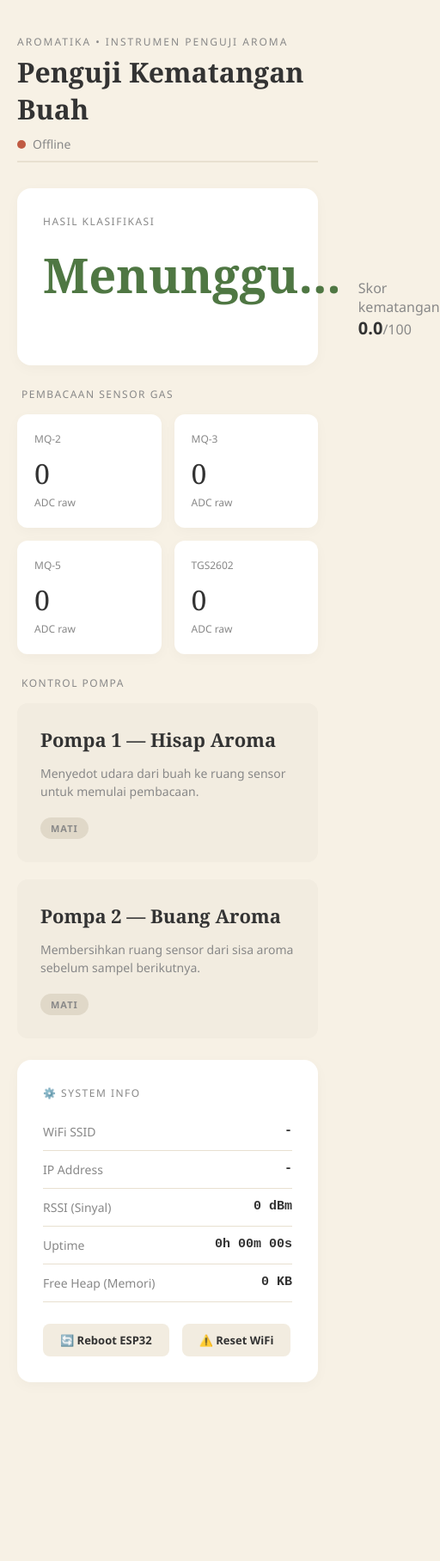
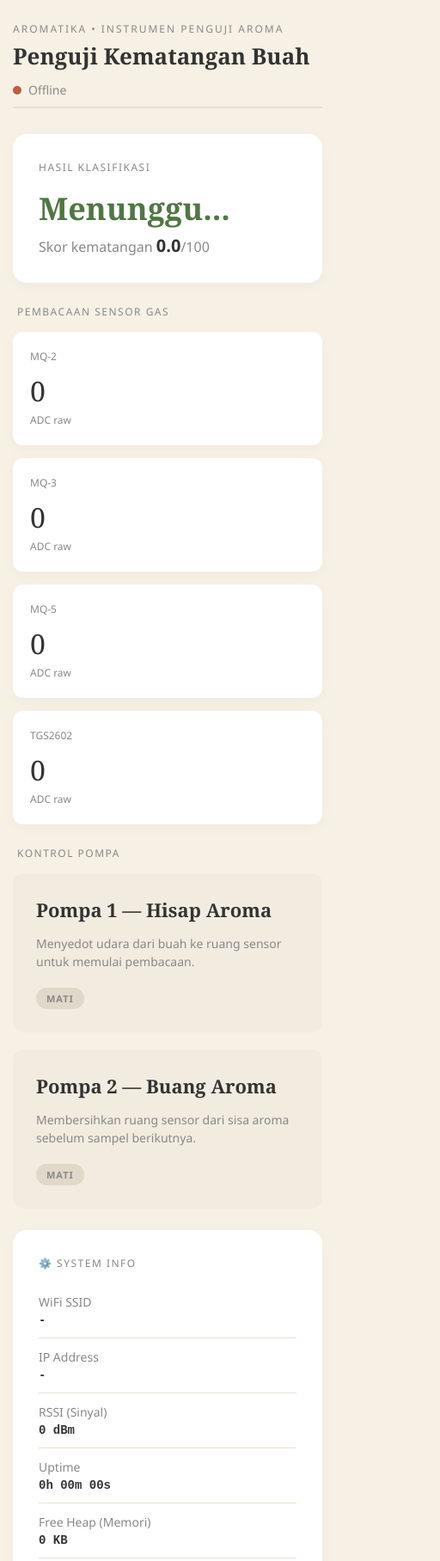
Before and after one commit to ifannurfirdaus27052004/Capstone, a website: page index.html in a window 390 px wide. Shown: the top 1816 px of the page at 86% size, 512 px wide, since content can reach past the window. Before the commit the page ends 1688 px from the top, so only its background shows below. Drawn offline with nearby package versions, Linux system fonts and the light colour scheme; no server answers.

Commit message:
v.13.0.0

```diff
--- a/index.html
+++ b/index.html
@@ -92,6 +92,7 @@
             color: var(--accent-green);
             display: inline-block;
             margin-right: 20px;
+            transition: color 0.4s ease;
         }
         .skor-teks {
             font-size: 16px;
@@ -234,12 +235,32 @@
         }
         .btn-sys:hover { background-color: #e8e0d0; }
 
-        /* Responsive */
+        .klasifikasi-wrapper {
+            display: flex;
+            align-items: baseline;
+            flex-wrap: wrap;
+        }
+
+        /* Responsive Tablet (Max 768px) */
         @media (max-width: 768px) {
+            body { padding: 25px 15px; }
             .sensor-grid { grid-template-columns: 1fr 1fr; }
             .kontrol-grid { grid-template-columns: 1fr; }
             .header { flex-direction: column; align-items: flex-start; }
-            .status-indicator { margin-top: 10px; }
+            .status-indicator { margin-top: 12px; }
+            .klasifikasi-hasil { font-size: 42px; margin-right: 15px; }
+            .sys-buttons { flex-wrap: wrap; }
+            .btn-sys { flex: 1 1 100%; text-align: center; }
+        }
+
+        /* Responsive Mobile Phone (Max 480px) */
+        @media (max-width: 480px) {
+            .sensor-grid { grid-template-columns: 1fr; }
+            .header h1 { font-size: 26px; }
+            .klasifikasi-wrapper { flex-direction: column; align-items: flex-start; }
+            .klasifikasi-hasil { font-size: 36px; margin-bottom: 5px; }
+            .sys-row { flex-direction: column; align-items: flex-start; gap: 4px; }
+            .sys-val { font-size: 14px; }
         }
     </style>
 </head>
@@ -259,7 +280,7 @@
 
     <div class="card">
         <div class="card-title">Hasil Klasifikasi</div>
-        <div style="display: flex; align-items: baseline;">
+        <div class="klasifikasi-wrapper">
             <h2 class="klasifikasi-hasil" id="ui-klasifikasi">Menunggu...</h2>
             <span class="skor-teks">Skor kematangan <span class="skor-nilai" id="ui-skor">0.0</span>/100</span>
         </div>
```
Also changed, not shown: server.js (+15 -4 lines), 1 other file.
